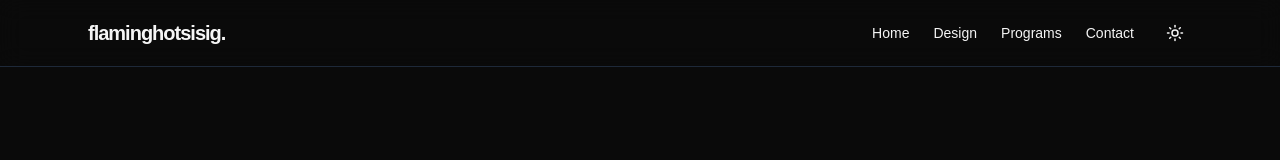
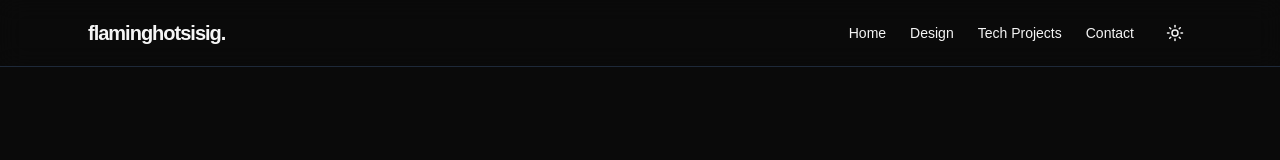
Before and after one commit to loydskie11/flaminghotsisig-personal-website, a React (Vite) app: page / in a window 1280 px wide. Shown: the top 160 px of the page. Built offline with nearby package versions, Linux system fonts and the light colour scheme.

Commit message:
changed terminology

```diff
--- a/src/App.jsx
+++ b/src/App.jsx
@@ -498,7 +498,7 @@ const App = () => {
   const navLinks = [
     { name: 'Home', href: '#home' },
     { name: 'Design', href: '#design' },
-    { name: 'Programs', href: '#programs' },
+    { name: 'Tech Projects', href: '#projects' },
     { name: 'Contact', href: '#contact' },
   ];
 
@@ -715,7 +715,7 @@ const App = () => {
       </section>
 
       {/* PROGRAMS / PROJECTS SECTION */}
-      <section id="programs" className="py-20 px-4 md:px-6 max-w-6xl mx-auto border-t border-gray-200 dark:border-gray-800">
+      <section id="projects" className="py-20 px-4 md:px-6 max-w-6xl mx-auto border-t border-gray-200 dark:border-gray-800">
         <motion.div initial="hidden" whileInView="visible" viewport={{ once: true }} variants={fadeInUp}>
           <h2 className="text-3xl sm:text-4xl font-bold mb-10 tracking-tight">Technical Projects</h2>
 
```
